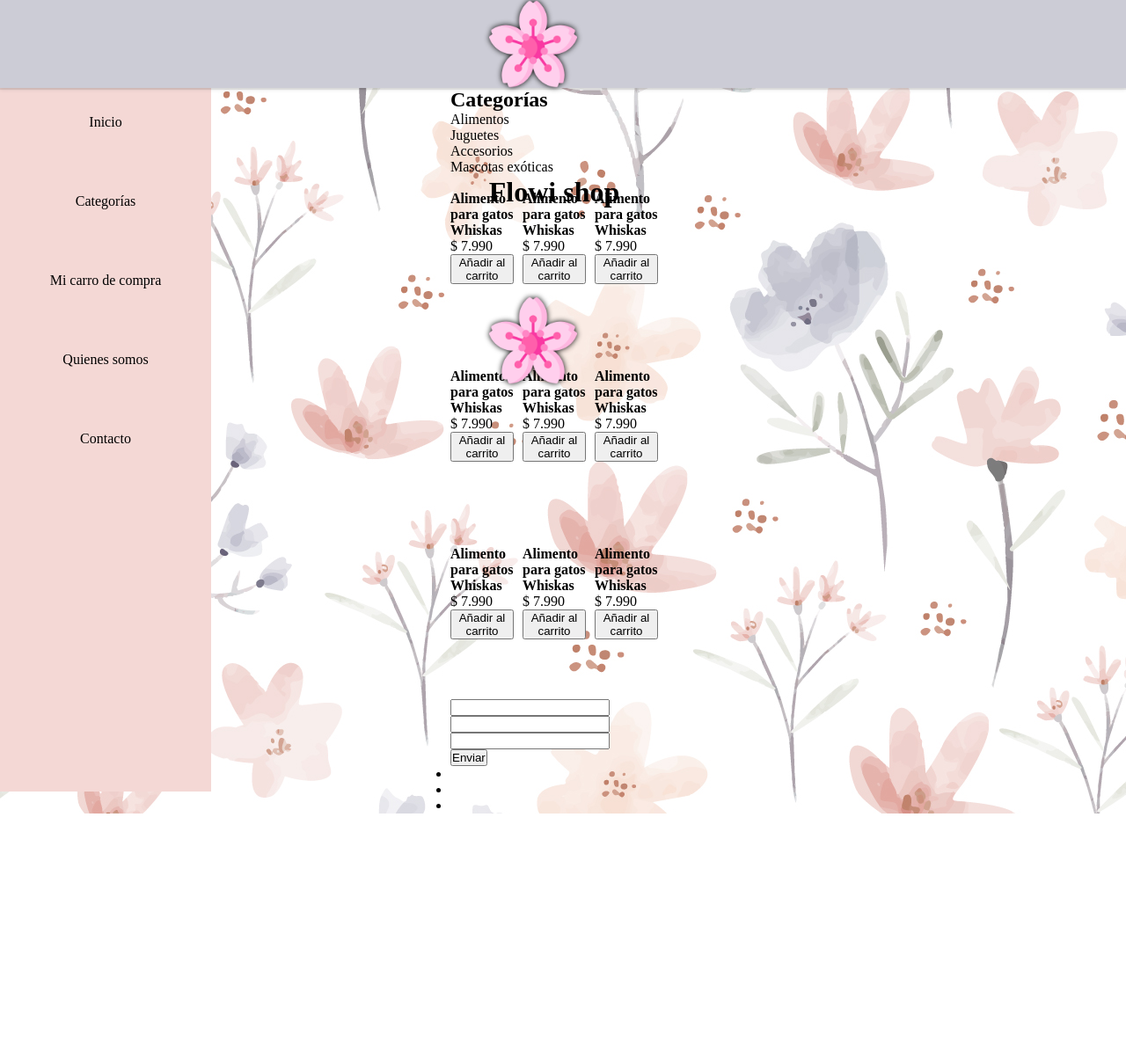
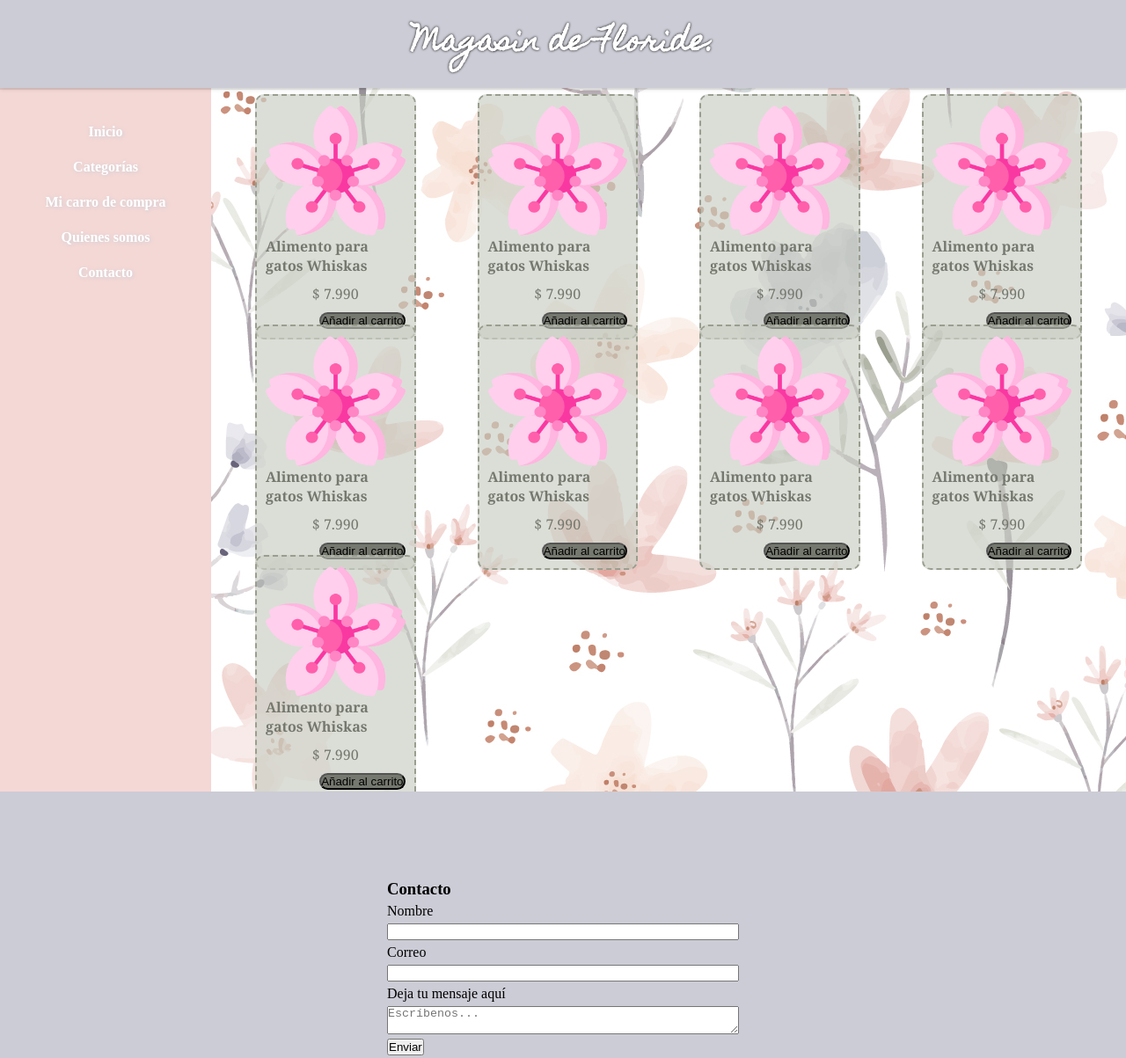
Before and after one commit to Cheskalala/Layout-de-ecommerce-con-Grid, a plain HTML site: page index.html in a window 1280 px wide. Shown: the whole page at 88% size. Before the commit the page ends 925 px from the top, so only its background shows below. Drawn offline with Linux system fonts and the light colour scheme; a web font is replaced by a local one.

Commit message:
avance 01/09

```diff
--- a/assets/css/styles.css
+++ b/assets/css/styles.css
@@ -1,3 +1,4 @@
+
 * {
     margin: 0px;
     padding: 0px;
@@ -6,38 +7,35 @@
 body{
     display: grid;
     grid-template-rows: 100px 100px 100px;
-    grid-template-columns: repeat(5,1fr);
-
+    grid-template-columns: repeat(6,1fr);
     grid-template-areas:
-    "area1 area1 area1 area1 area1"
-    "area2 area2 . area3 area3"
-    "area2 area2 area4 area4 area4";
+    "area1 area1 area1 area1 area1 area1"
+    "area2 area3 area3 area3 area3 area3"
+    "area2 area3 area3 area3 area3 area3"
+    "area2 area3 area3 area3 area3 area3"
+    "area4 area4 area4 area4 area4 area4";
     background: url(../img/7090000.jpg);
 }
 header{
     position: relative;
-    display: grid;
+    display: flex;
     grid-area: area1;
+    flex-direction: row;
     max-width: 100%;
+    height: 100px;
     justify-content: center;
     align-items: center;
     background: #ccccd6;
     box-shadow: 0 2px 1px 0 rgba(0, 0, 0, 0.092),0 2px 5px 0 rgba(0, 0, 0, 0.092);
 }
-header .container{
-    position: relative;
-    display: grid;
-    grid-row: 1fr 3fr 1fr;
-    align-items: center;
-    justify-content: center;
-    height: 300px;
-    gap: 100px;
-    align-items: center;
-    padding-right: 20px;
+header h1{
+    font-family: 'Homemade Apple', cursive;
+    color: #fff;
+    text-shadow:0px 0px 3px #000000;
 }
 
-.container .img{
-    display: flex;
+.container img{
+    display: grid;
     width: 100px;
     height: 100px;
     filter: drop-shadow(0px 0px 3px rgba(0, 0, 0, 1));
@@ -50,34 +48,122 @@ header .container{
 
 }
 aside{
-    display: grid;
+    display: flex;
     grid-area: area2;
-    grid-template-rows:5fr ;
     height: 100vh;
     width: 30vh;
+
+    justify-content: center;
     min-width: 150px;
     background: #f4d8d5
 }
 .lista li{
     position: relative;
     top: 30px;
+    display: flex;
+    height: 40px;
+    gap: 10px;
+    align-items: center;
+    text-align: center;
+    justify-content: center;
+    cursor: pointer;
+    color: #ffff;
+    text-shadow:1px 1px 5px #ccccd6;
+    font-family: "Belanosima", ;
+    font-weight: 600;
+;
+
+}
+.lista li:hover{
+    border-bottom: 2px solid #e5b3ac;
+    border-top: 2px solid #e5b3ac ;
+    width: 100%;
+    box-sizing: 100%;
+
+}
+li{
+    list-style: none;
+}
+
+main{
+    display:flex;
+    flex-direction: column;
+    grid-area: area3;
+    grid-template-columns: auto;
+    align-items: center;
+    justify-content: center;
+    width: 100%;
+}
+
+.productos{
     display: grid;
-    grid-template-rows: 1fr 1fr 1fr 1fr 1fr;
+    max-width: 100%;
     justify-content: center;
     align-items: center;
-    text-align: center;
+    height: 100vh;
+    gap: 70px;
+    padding: 50px;
+    grid-template-columns: repeat(4, 1fr);
+    grid-auto-rows: 15vmax;
+    overflow-y:auto;
 
 }
-.grid {
+.tarjeta{
 
-    display: grid;
-    gap: 10px;
-    grid-template-columns: repeat(3, 1fr);
-    grid-auto-rows: 15vmax;
-    padding-right: 20px;
+    display: flex;
+    flex-direction: column;
+    justify-content: center;
+    background: #cbcec5ad;
+    padding: 10px;
+    border: 2px dashed #9a9e8f;
+    border-radius: 10px;
+    font-family:"Belanosima", Cambria, serif ;
+    color: #75786e;
 }
 
-.grid-item {
-    padding: 20px;
-    background: #3d3c46;
+.tarjeta img{
+    display: flex;
+    justify-content: center;
+    height: 150px;
+
 }
+.titulo_tarjeta {
+    display: flex;
+    justify-content: center;
+    cursor: pointer;
+}
+.precio_tarjeta {
+    display: flex;
+    justify-content: center;
+    padding-top:10px ;
+}
+.boton_tarjeta{
+    display: flex;
+    justify-content: end;
+    padding-top: 10px;
+}
+.boton_tarjeta button{
+    background: #75786e;
+    border-radius: 10px;
+    cursor: pointer;
+}
+footer{
+    display: flex;
+    height: 50vh;
+    grid-area: area4;
+    flex-direction: row;
+    max-width: 100%;
+    justify-content: center;
+    align-items: center;
+    background: #ccccd6;
+}
+.contacto{
+    display: flex;
+    flex-direction: column;
+    gap: 5px;
+    width: 400px;
+}
+
+textarea{
+    max-height: 200px;
+}
--- a/index.html
+++ b/index.html
@@ -5,20 +5,15 @@
     <meta name="viewport" content="width=device-width, initial-scale=1.0">
     <title>Document</title>
     <link rel="stylesheet" href="assets/css/styles.css">
+    <link rel="preconnect" href="https://fonts.googleapis.com">
+    <link rel="preconnect" href="https://fonts.gstatic.com" crossorigin>
+    <link href="https://fonts.googleapis.com/css2?family=Belanosima:wght@400;600&family=Homemade+Apple&display=swap" rel="stylesheet">
 </head>
 <body>
 
     <header>
-        <div class="container grid-item1">
-            <div class="img">
-                <img class="cover" src="assets/img/flor(1).png" alt="">
-            </div>
-            <div class="encabezado">
-                <h1>Flowi shop</h1>
-            </div>
-            <div class="img">
-                <img class="cover" src="assets\img\flor(1).png" alt="">
-            </div>
+        <div class="container">
+                <h1>Magasin de Floride.</h1>
         </div>
     </header>
     <aside class="navbar">
@@ -33,28 +28,11 @@
         </div>
     </aside>
     <main class="main">
-        <div class="titulo">
-            <h2>Categorías</h2>
-        </div>
-        <div class="categorias">
-            <div class="categoria1">
-                <p>Alimentos</p>
-            </div>
-            <div class="categoria2">
-                <p>Juguetes</p>
-            </div>
-            <div class="categoria3">
-                <p>Accesorios</p>
-            </div>
-            <div class="categoria4">
-                <p>Mascotas exóticas</p>
-            </div>
-        </div>
         <div class="productos grid ">
             <!-- producto 1 -->
             <div class="tarjeta">
-                <div class="tarjeta_img">
-                    <img src="" alt="">
+                <div class="">
+                    <img src="assets/img/flor(1).png" class="cover" alt="">
                 </div>
                 <div class="titulo_tarjeta">
                     <h4>Alimento para gatos Whiskas</h4>
@@ -69,7 +47,7 @@
             <!-- producto 2 -->
             <div class="tarjeta">
                 <div class="tarjeta_img">
-                    <img src="" alt="">
+                    <img src="assets/img/flor(1).png" class="cover" alt="">
                 </div>
                 <div class="titulo_tarjeta">
                     <h4>Alimento para gatos Whiskas</h4>
@@ -85,7 +63,7 @@
             <!-- producto 3 -->
             <div class="tarjeta">
                 <div class="tarjeta_img">
-                    <img src="" alt="">
+                    <img src="assets/img/flor(1).png" class="cover" alt="">
                 </div>
                 <div class="titulo_tarjeta">
                     <h4>Alimento para gatos Whiskas</h4>
@@ -101,7 +79,7 @@
             <!-- producto 4 -->
             <div class="tarjeta">
                 <div class="tarjeta_img">
-                    <img src="" alt="">
+                    <img src="assets/img/flor(1).png" class="cover" alt="">
                 </div>
                 <div class="titulo_tarjeta">
                     <h4>Alimento para gatos Whiskas</h4>
@@ -117,7 +95,7 @@
             <!-- producto 5 -->
             <div class="tarjeta">
                 <div class="tarjeta_img">
-                    <img src="" alt="">
+                    <img src="assets/img/flor(1).png" class="cover" alt="">
                 </div>
                 <div class="titulo_tarjeta">
                     <h4>Alimento para gatos Whiskas</h4>
@@ -133,7 +111,7 @@
             <!-- producto 6 -->
             <div class="tarjeta">
                 <div class="tarjeta_img">
-                    <img src="" alt="">
+                    <img src="assets/img/flor(1).png" class="cover" alt="">
                 </div>
                 <div class="titulo_tarjeta">
                     <h4>Alimento para gatos Whiskas</h4>
@@ -149,7 +127,7 @@
             <!-- producto 7 -->
             <div class="tarjeta">
                 <div class="tarjeta_img">
-                    <img src="" alt="">
+                    <img src="assets/img/flor(1).png" class="cover" alt="">
                 </div>
                 <div class="titulo_tarjeta">
                     <h4>Alimento para gatos Whiskas</h4>
@@ -165,7 +143,7 @@
             <!-- producto 8 -->
             <div class="tarjeta">
                 <div class="tarjeta_img">
-                    <img src="" alt="">
+                    <img src="assets/img/flor(1).png" class="cover" alt="">
                 </div>
                 <div class="titulo_tarjeta">
                     <h4>Alimento para gatos Whiskas</h4>
@@ -181,7 +159,7 @@
             <!-- producto 9 -->
             <div class="tarjeta">
                 <div class="tarjeta_img">
-                    <img src="" alt="">
+                    <img src="assets/img/flor(1).png" class="cover" alt="">
                 </div>
                 <div class="titulo_tarjeta">
                     <h4>Alimento para gatos Whiskas</h4>
@@ -195,24 +173,20 @@
             </div>
 
         </div>
-        <div class="footer">
-            <div class="contacto">
-                <input type="text">
-                <input type="text">
-                <input type="text">
-                <div class="boton_contacto">
-                    <button> Enviar </button>
-                </div>
+    </main>
+    <footer class="footer">
+        <div class="contacto">
+            <h3>Contacto</h3>
+            <label for="nombre">Nombre</label>
+            <input type="text" id="nombre">
+            <label for="correo"> Correo</label>
+            <input type="text" id="correo">
+            <label for="texto">Deja tu mensaje aquí</label>
+            <textarea placeholder="Escríbenos..." id="texto" maxlength="144"></textarea>
+            <div class="boton_contacto">
+                <button> Enviar </button>
             </div>
-            <div class="redes">
-                <ul>
-                    <li></li>
-                    <li></li>
-                    <li></li>
-                </ul>
-            </div>
-            <div class="logo"></div>
         </div>
-    </main>
+    </footer>
 </body>
 </html>
```
